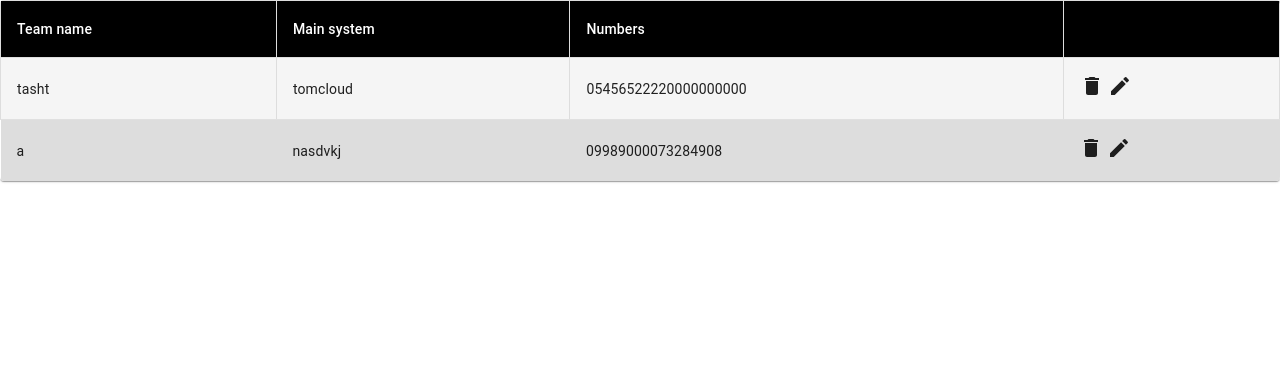
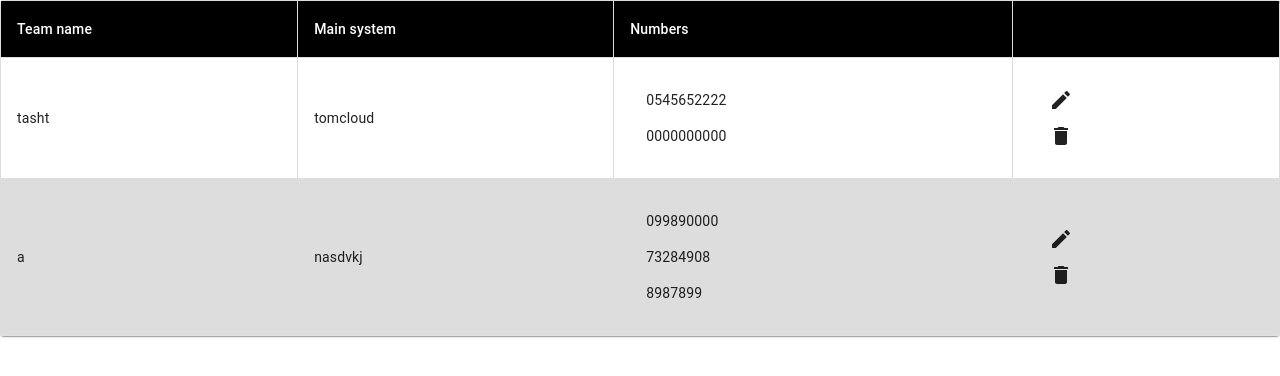
Before and after one commit to UrielA01/Alphone, a React (Create React App) app in the folder Alphone-Front/: page / in a window 1280 px wide. Shown: the top 376 px of the page. Built offline with nearby package versions, Linux system fonts and the light colour scheme.

Commit message:
add modal + change numbers format

```diff
--- a/Alphone-Front/src/App.js
+++ b/Alphone-Front/src/App.js
@@ -4,7 +4,7 @@ import TeamsTable from './components/TeamsTable';
 
 const CONTACTS = [
   { id: 1, teamName: "tasht", system: "tomcloud", numbers: ["0545652222", "0000000000"] },
-  { id: 2, teamName: "a", system: "nasdvkj", numbers: ["099890000", "73284908"] }
+  { id: 2, teamName: "a", system: "nasdvkj", numbers: ["099890000", "73284908", "8987899"] }
 ];
 function getContacts(){
   return CONTACTS.map((contact) => (
--- a/Alphone-Front/src/components/Contact.js
+++ b/Alphone-Front/src/components/Contact.js
@@ -1,5 +1,4 @@
 import React from "react";
-import EditWindow from "./EditWindow";
 
 const parsePhoneList = ((list) =>
     list.map((number) => (
--- /dev/null
+++ b/Alphone-Front/src/components/EditModal.js
@@ -0,0 +1,46 @@
+import * as React from 'react';
+import Box from '@mui/material/Box';
+import Button from '@mui/material/Button';
+import Typography from '@mui/material/Typography';
+import Modal from '@mui/material/Modal';
+import DeleteIcon from '@mui/icons-material/Delete';
+import EditIcon from '@mui/icons-material/Edit';
+
+const style = {
+  position: 'absolute',
+  top: '50%',
+  left: '50%',
+  transform: 'translate(-50%, -50%)',
+  width: 400,
+  bgcolor: 'background.paper',
+  border: '2px solid #000',
+  boxShadow: 24,
+  p: 4,
+};
+
+export default function EditModal({ icon }) {
+  const [open, setOpen] = React.useState(false);
+  const handleOpen = () => setOpen(true);
+  const handleClose = () => setOpen(false);
+
+  return (
+    <div>
+      <Button color='inherit' onClick={handleOpen}>{icon}</Button>
+      <Modal
+        open={open}
+        onClose={handleClose}
+        aria-labelledby="modal-modal-title"
+        aria-describedby="modal-modal-description"
+      >
+        <Box sx={style}>
+          <Typography id="modal-modal-title" variant="h6" component="h2">
+            Text in a modal
+          </Typography>
+          <Typography id="modal-modal-description" sx={{ mt: 2 }}>
+            Duis mollis, est non commodo luctus, nisi erat porttitor ligula.
+          </Typography>
+        </Box>
+      </Modal>
+    </div>
+  );
+}
--- a/Alphone-Front/src/components/EditWindow.js
+++ /dev/null
@@ -1,23 +0,0 @@
-import React, { useState } from 'react';
-import Modal from 'react-modal';
-
-function EditWindow() {
-    const [isOpen, setIsOpen] = useState(false);
-
-    return (
-        <div>
-            <button onClick={() => setIsOpen(true)}>
-                Edit
-            </button>
-            <Modal
-                isOpen={isOpen}
-                contentLabel="Example Modal"
-                onRequestClose={() => setIsOpen(false)}
-            >
-                This is the content of the modal.
-            </Modal>
-        </div>
-    );
-}
-
-export default EditWindow;
--- /dev/null
+++ b/Alphone-Front/src/components/NumbersList.js
@@ -0,0 +1,19 @@
+import { List, ListItem, ListItemText } from "@mui/material";
+import React from "react";
+
+function NumbersList({ numbers }) {
+    return (
+        <List dense={true}>
+            {numbers.map((nubmer) => (
+                <ListItem>
+                    <ListItemText
+                        primary={nubmer}
+                    />
+                </ListItem>
+            ))
+            }
+        </List>
+    );
+}
+
+export default NumbersList;
--- a/Alphone-Front/src/components/TeamsTable.js
+++ b/Alphone-Front/src/components/TeamsTable.js
@@ -9,6 +9,8 @@ import TableRow from '@mui/material/TableRow';
 import Paper from '@mui/material/Paper';
 import DeleteIcon from '@mui/icons-material/Delete';
 import EditIcon from '@mui/icons-material/Edit';
+import NumbersList from './NumbersList';
+import EditModal from './EditModal';
 
 const StyledTableCell = styled(TableCell)(({ theme }) => ({
     [`&.${tableCellClasses.head}`]: {
@@ -20,17 +22,7 @@ const StyledTableCell = styled(TableCell)(({ theme }) => ({
     },
 }));
 
-const StyledTableRow = styled(TableRow)(({ theme }) => ({
-    '&:nth-of-type(odd)': {
-        backgroundColor: theme.palette.action.hover,
-    },
-    // hide last border
-    '&:last-child td, &:last-child th': {
-        border: 0,
-    },
-}));
-
-export default function TeamsTable({contacts}) {
+export default function TeamsTable({ contacts }) {
     return (
         <TableContainer component={Paper}>
             <Table sx={{ minWidth: 700 }} aria-label="customized table">
@@ -44,14 +36,14 @@ export default function TeamsTable({contacts}) {
                 </TableHead>
                 <TableBody>
                     {contacts.map((contact) => (
-                        <StyledTableRow key={contact.teamName}>
+                        <TableRow key={contact.teamName}>
                             <StyledTableCell component="th" scope="row">
                                 {contact.teamName}
                             </StyledTableCell>
                             <StyledTableCell>{contact.system}</StyledTableCell>
-                            <StyledTableCell>{contact.numbers}</StyledTableCell>
-                            <StyledTableCell><DeleteIcon /> <EditIcon /></StyledTableCell>
-                        </StyledTableRow>
+                            <StyledTableCell><NumbersList numbers={contact.numbers} /></StyledTableCell>
+                            <StyledTableCell><EditModal icon={(<EditIcon />)} /> <EditModal icon={(<DeleteIcon />)} /></StyledTableCell>
+                        </TableRow>
                     ))}
                 </TableBody>
             </Table>
```
